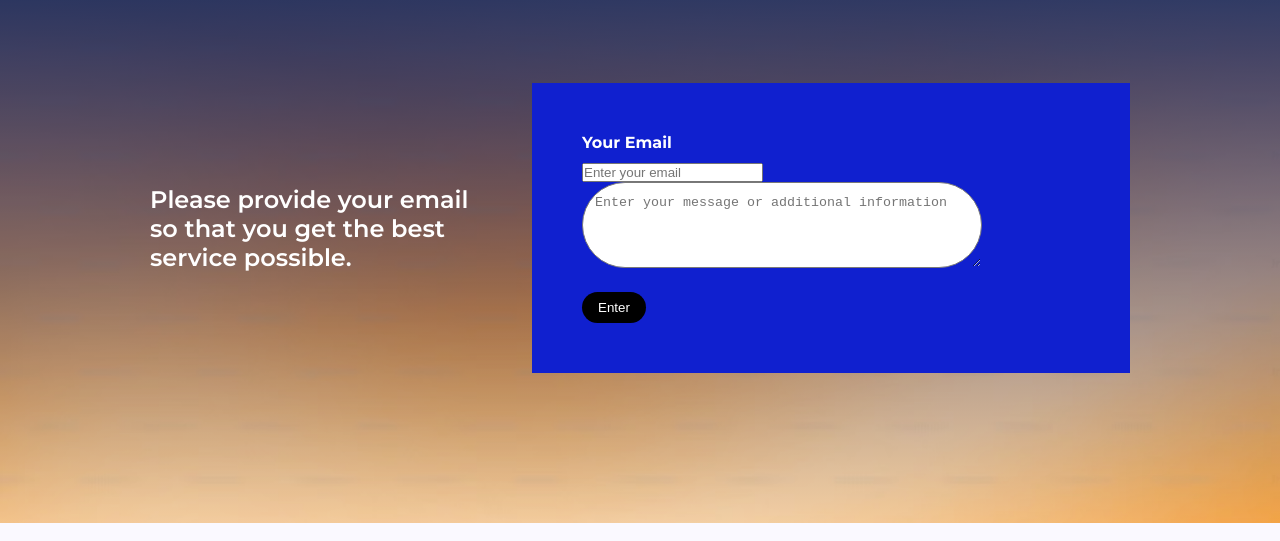
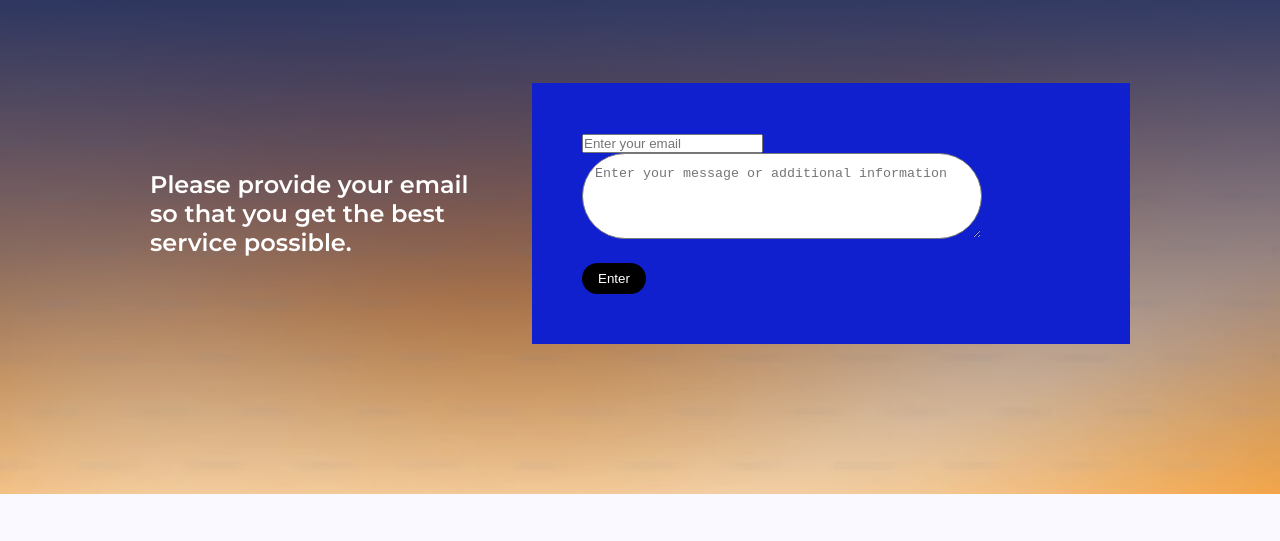
Before and after one commit to Purdus08/liftcontainmentsystems.com, a website: page public/index.html in a window 1280 px wide. Shown: the part 1720-2261 px from the top of the page. Drawn offline with nearby package versions, Linux system fonts and the light colour scheme.

Commit message:
Update index.html

```diff
--- a/public/index.html
+++ b/public/index.html
@@ -97,7 +97,7 @@
             </div>
             <div class="right-content">
                 <form id="newsletter-form" method="POST" data-netlify="true" id="netlify-form">
-                    <h4>Your Email</h4>
+                    <!--<h4>Your Email</h4>-->
                     <div>
                         <input type="email" id="email" name="email" placeholder="Enter your email" required>
                         <textarea name="message" id="message" placeholder="Enter your message or additional information" rows="4" required></textarea>
```
